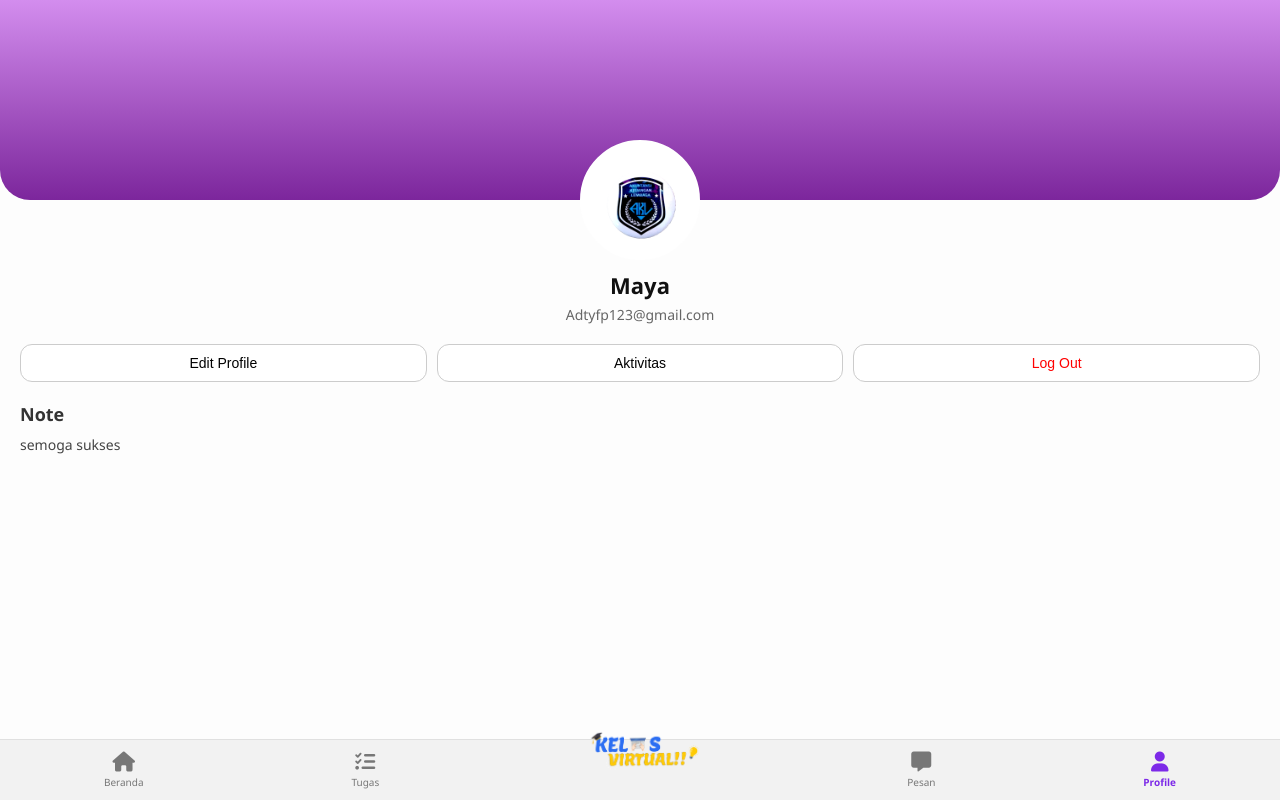
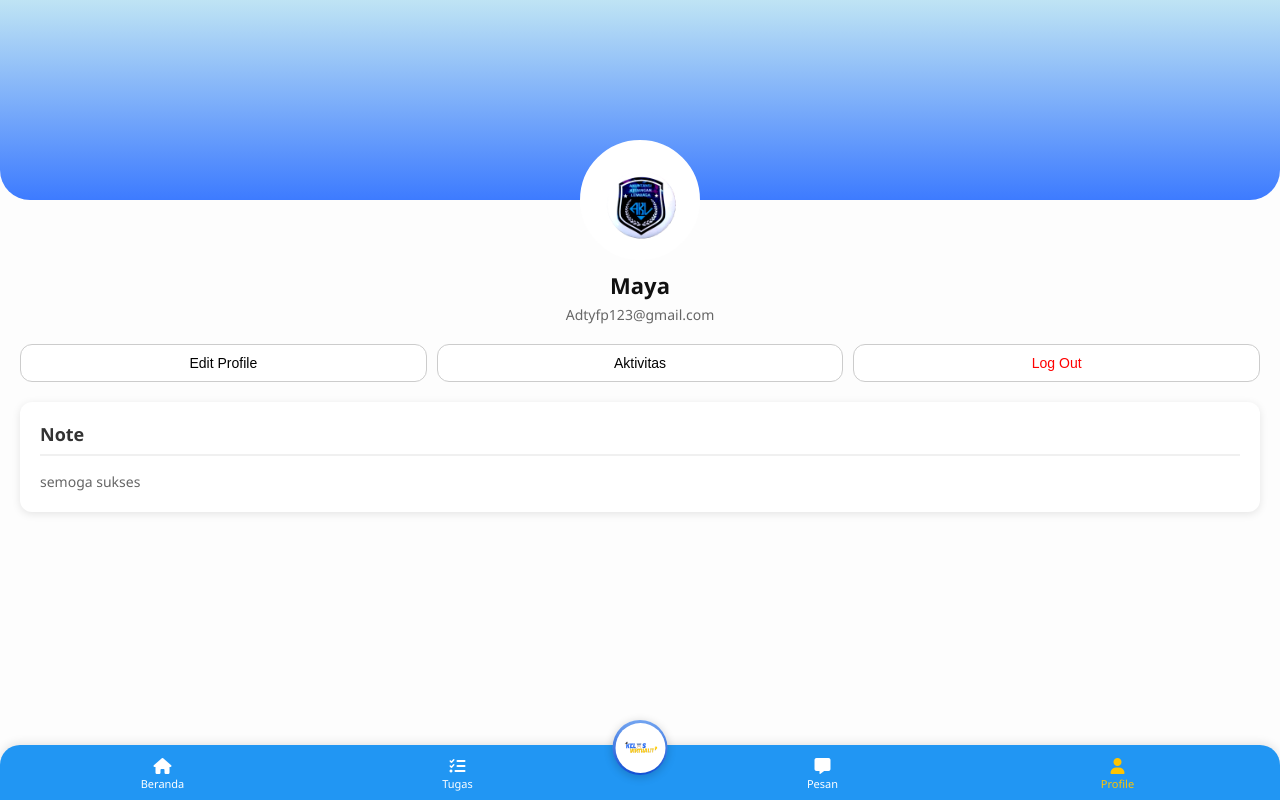
Before and after one commit to adtyfp/kelasvirtual, a PHP site: page /profile.php in a window 1280 px wide. Run offline with PHP 8.4, Linux system fonts and the light colour scheme; a user stored in the database is signed in; data comes from the database, SQL or seed files in the repository.

Commit message:
Update profile.css

```diff
--- a/css/profile.css
+++ b/css/profile.css
@@ -20,7 +20,7 @@ body {
 /* Header Gradient */
 .profile-header {
     height: 200px;
-    background: linear-gradient(to bottom, #D38DEE, #7C269C);
+    background: linear-gradient(to bottom, #bfe4f4, #3d7bff);
     border-bottom-left-radius: 30px;
     border-bottom-right-radius: 30px;
 }
@@ -123,7 +123,7 @@ body {
     font-weight: 500;
 }
 
-/* Modal backdrop */
+/* Modal Styles */
 .modal {
   position: fixed;
   top: 0;
@@ -131,13 +131,14 @@ body {
   width: 100%;
   height: 100%;
   background-color: rgba(0,0,0,0.7);
+  z-index: 1050; /* ✅ PASTIKAN lebih tinggi dari navbar */
   display: none;
   align-items: center;
   justify-content: center;
-  z-index: 1000;
+  overflow: auto;
+  padding: 20px 0;
 }
 
-/* Modal box */
 .modal-content {
   background: #fff;
   padding: 25px;
@@ -146,9 +147,10 @@ body {
   width: 90%;
   position: relative;
   box-shadow: 0 4px 15px rgba(0,0,0,0.2);
+  max-height: 90vh;
+  overflow-y: auto;
 }
 
-/* Close button */
 .close {
   position: absolute;
   top: 10px;
@@ -157,80 +159,289 @@ body {
   font-weight: bold;
   color: #333;
   cursor: pointer;
+  transition: color 0.2s;
 }
 
-/* Form styling */
+.close:hover {
+  color: #204aa2;
+}
+
+/* Form Styling */
+.modal-body {
+  padding-top: 15px;
+}
+
 .form-group {
-  margin-bottom: 15px;
+  margin-bottom: 20px;
 }
+
 label {
   display: block;
   font-weight: bold;
-  margin-bottom: 5px;
+  margin-bottom: 8px;
+  color: #555;
 }
-input, textarea {
+
+input[type="text"],
+input[type="tel"],
+input[type="file"],
+textarea,
+select {
   width: 100%;
-  padding: 10px;
-  border-radius: 5px;
-  border: 1px solid #ccc;
+  padding: 12px;
+  border-radius: 6px;
+  border: 1px solid #ddd;
+  font-size: 16px;
+  transition: border 0.3s;
 }
-.btn-submit {
-  background-color: #9c27b0;
-  color: white;
-  padding: 10px 20px;
+
+input[type="text"]:focus,
+input[type="tel"]:focus,
+textarea:focus,
+select:focus {
+  border-color: #3d7bff;
+  outline: none;
+}
+
+textarea {
+  min-height: 120px;
+  resize: vertical;
+}
+
+
+/* File Upload Styling */
+.file-upload-wrapper {
+  position: relative;
+  margin-top: 8px;
+}
+
+.file-upload-label {
+  display: block;
+  padding: 12px;
+  background: #f8f8f8;
+  border: 2px dashed #ddd;
+  border-radius: 6px;
+  text-align: center;
+  cursor: pointer;
+  transition: all 0.3s;
+}
+
+.file-upload-label:hover {
+  background: #f0f0f0;
+  border-color: #3d7bff;
+}
+
+.file-upload-label i {
+  margin-right: 8px;
+  color: #3d7bff;
+}
+
+/* Button Styling */
+.form-actions {
+  display: flex;
+  justify-content: flex-end;
+  gap: 15px;
+  margin-top: 25px;
+  padding-top: 15px;
+  border-top: 1px solid #eee;
+}
+
+.btn-cancel {
+  padding: 12px 20px;
+  background: #f5f5f5;
   border: none;
   border-radius: 6px;
   cursor: pointer;
   font-weight: bold;
+  color: #555;
+  transition: background 0.3s;
+}
+
+.btn-cancel:hover {
+  background: #e0e0e0;
+}
+
+.btn-submit {
+  background-color: #3d7bff;
+  color: white;
+  padding: 12px 25px;
+  border: none;
+  border-radius: 6px;
+  cursor: pointer;
+  font-weight: bold;
+  transition: background 0.3s;
+}
+
+.btn-submit:hover {
+  background-color: #2853b0;
+}
+
+/* Responsive Adjustments */
+@media (max-width: 480px) {
+  .modal-content {
+    padding: 20px 15px;
+    width: 95%;
+  }
+
+  .form-actions {
+    flex-direction: column;
+    gap: 10px;
+  }
+
+  .btn-cancel,
+  .btn-submit {
+    width: 100%;
+  }
 }
 
 .bottom-nav {
   position: fixed;
   bottom: 0;
   left: 0;
-            right: 0;
-            background-color: #F2F2F2;
+  width: 100%;
+  height: 55px; /* Dikurangi dari 70px */
+  background: #2196F3; /* Biru */
   display: flex;
   justify-content: space-around;
   align-items: center;
-            padding: 10px 0;
-            border-top: 1px solid #e0e0e0;
   z-index: 1000;
+  border-top-left-radius: 20px;
+  border-top-right-radius: 20px;
+  box-shadow: 0 -2px 10px rgba(0, 0, 0, 0.1);
+  padding: 0 15px; /* Tambah padding samping */
 }
 
-        .nav-item {
-            display: flex;
-            flex-direction: column;
-            align-items: center;
-            font-size: 10px;
-            color: #777;
+.bottom-nav .nav-item {
+  flex: 0 1 auto; /* Ubah dari flex: 1 agar tidak mengambil ruang penuh */
+  text-align: center;
+  color: white;
+  font-size: 11px; /* Dikurangi dari 12px */
   text-decoration: none;
-            transition: color 0.3s ease;
+  position: relative;
+  padding-top: 3px; /* Dikurangi dari 5px */
+  min-width: 50px; /* Dikurangi dari 60px */
 }
 
-        .nav-item i {
-            font-size: 20px;
-            margin-bottom: 3px;
+/* Atur jarak khusus untuk ikon yang berada di samping logo */
+.bottom-nav .nav-item:nth-child(2) { /* Tugas (sebelum logo) */
+  margin-right: 35px; /* Dikurangi dari 40px */
 }
 
-        .nav-item.active {
-            color: #7D2AE8;
-            font-weight: bold;
+.bottom-nav .nav-item:nth-child(4) { /* Pesan (setelah logo) */
+  margin-left: 35px; /* Dikurangi dari 40px */
+}
+
+.bottom-nav .nav-item i {
+  font-size: 16px; /* Dikurangi dari 18px */
+  display: block;
+  margin-bottom: 2px;
+}
+
+/* Active link */
+.bottom-nav .nav-item.active,
+.bottom-nav .nav-item.active i {
+  color: #ffc400;
+  font-weight: semibold;
+}
+
+/* Logo tengah */
+.nav-logo-wrapper {
+  position: absolute;
+  top: -25px; /* Disesuaikan dari -30px */
+  left: 50%;
+  transform: translateX(-50%);
+  background: linear-gradient(#73a5f0 0%, #124fd3 100%);
+  width: 55px; /* Dikurangi dari 65px */
+  height: 55px; /* Dikurangi dari 65px */
+  border-radius: 50%;
+  display: flex;
+  justify-content: center;
+  align-items: center;
+  box-shadow: 0 2px 10px rgba(0, 0, 0, 0.2);
+  z-index: 1001; /* Pastikan logo di atas ikon */
+}
+
+.nav-logo-wrapper .nav-logo {
+  display: block;
+  width: 50px; /* Dikurangi dari 60px */
+  height: 50px; /* Dikurangi dari 60px */
+  background: white;
+  border-radius: 50%;
+  padding: 8px; /* Dikurangi dari 10px */
+  overflow: hidden;
+}
+
+.nav-logo-wrapper .nav-logo img {
+  width: 100%;
+  height: 100%;
+  object-fit: contain;
+}
+
+/* Alternative: Jika ingin menggunakan CSS Grid untuk kontrol yang lebih presisi */
+/*
+.bottom-nav {
+  display: grid;
+  grid-template-columns: 1fr 1fr 80px 1fr 1fr;
+  gap: 10px;
+  padding: 0 20px;
 }
 
 .nav-logo-wrapper {
+  grid-column: 3;
   position: relative;
-            top: -20px;
-            z-index: 10;
+  top: -30px;
+}
+*/
+
+.note-section, .personal-details-section {
+      margin: 20px;
+      background: white;
+      border-radius: 12px;
+      padding: 20px;
+      box-shadow: 0 2px 8px rgba(0,0,0,0.1);
     }
 
-        .nav-logo img {
-            height: 40px;
-            width: auto;
-            display: block;
-            transition: transform 0.3s ease;
+    .note-section h2, .personal-details-section h2 {
+      font-size: 18px;
+      font-weight: 600;
+      color: #333;
+      margin-bottom: 15px;
+      padding-bottom: 8px;
+      border-bottom: 2px solid #f0f0f0;
+      text-align: left;
     }
 
-        .nav-logo img:hover {
-            transform: scale(1.05);
+    .note-section p {
+      color: #666;
+      line-height: 1.5;
     }
+
+    .detail-item {
+      display: flex;
+      flex-direction: column;
+      margin-bottom: 20px;
+      padding-bottom: 15px;
+      border-bottom: 1px solid #f0f0f0;
+      text-align: left;
+    }
+
+    .detail-item:last-child {
+      margin-bottom: 0;
+      padding-bottom: 0;
+      border-bottom: none;
+    }
+
+    .detail-label {
+      font-size: 12px;
+      color: #888;
+      text-transform: uppercase;
+      font-weight: 500;
+      margin-bottom: 5px;
+      letter-spacing: 0.5px;
+    }
+
+    .detail-value {
+      font-size: 16px;
+      color: #333;
+      font-weight: 400;
+    }
```
Lines whose indentation alone changed are shown as unchanged.
